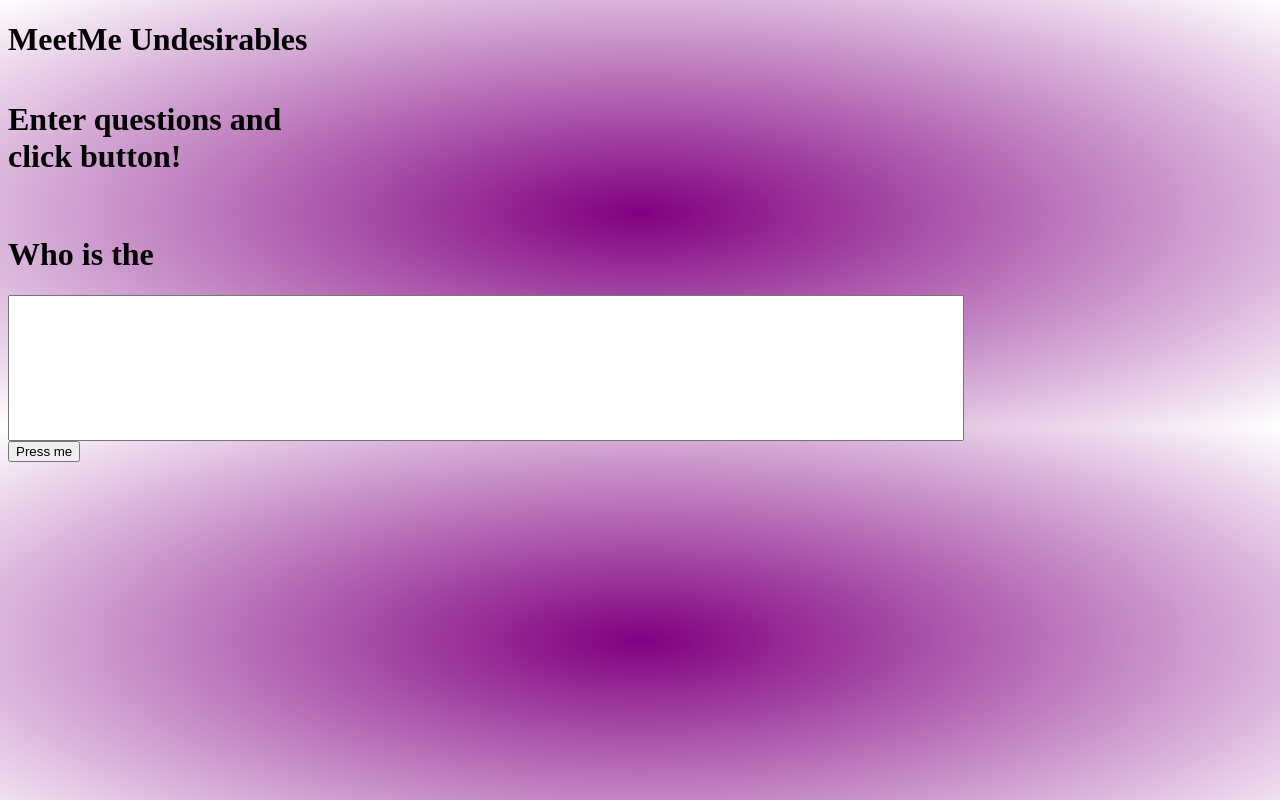
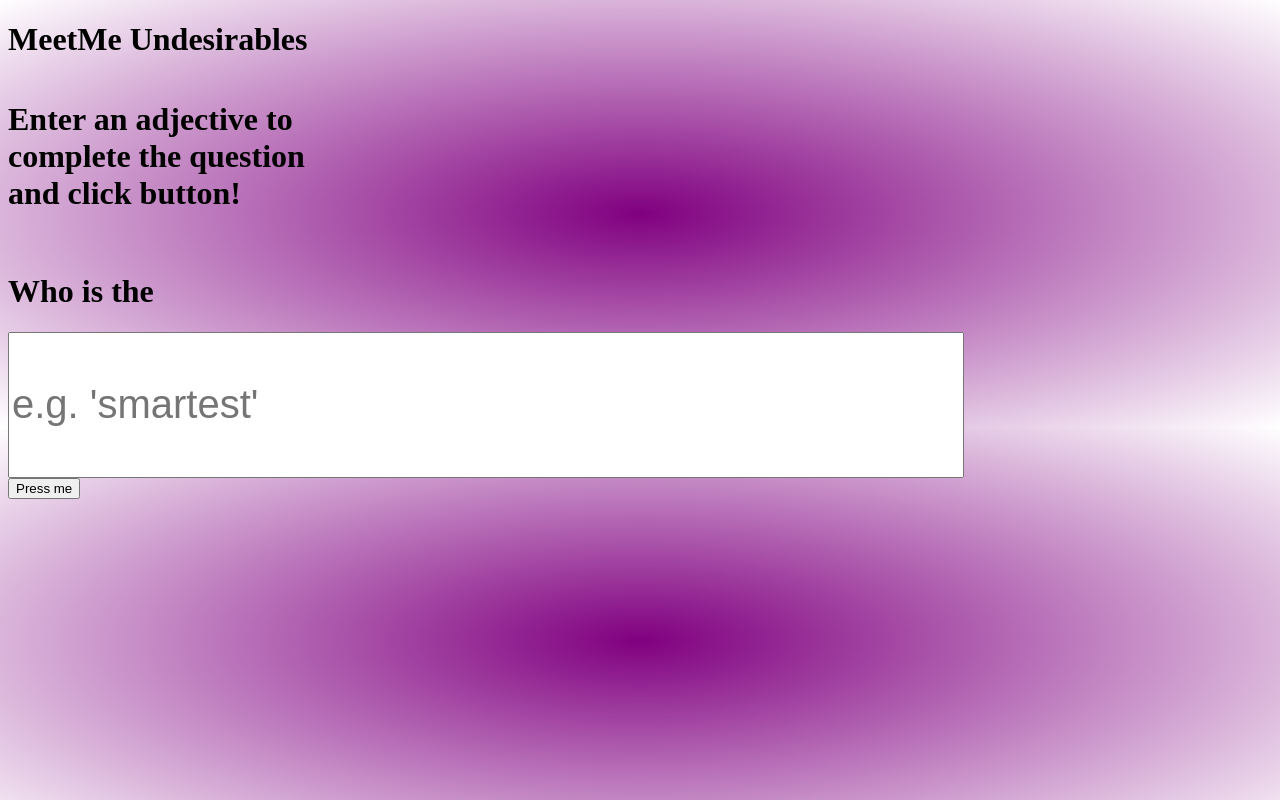
Before and after one commit to RicoVergara94/MeetMe-Generator, a website: page index.html in a window 1280 px wide. Drawn offline with Linux system fonts and the light colour scheme.

Commit message:
added a placeholder to the input tag

```diff
--- a/index.html
+++ b/index.html
@@ -65,11 +65,13 @@
     </div>
 
     <div id="container">
-      <h1 id="instructions">Enter questions and click button!</h1>
+      <h1 id="instructions">
+        Enter an adjective to complete the question and click button!
+      </h1>
       <div id="loader"></div>
       <img id="myImageId" src="" />
       <h1 id="question">Who is the</h1>
-      <input type="input" id="inputQuestion" />
+      <input type="input" id="inputQuestion" placeholder="e.g. 'smartest'" />
       <button id="button">Press me</button>
     </div>
     <h1 id="answer"></h1>
```
